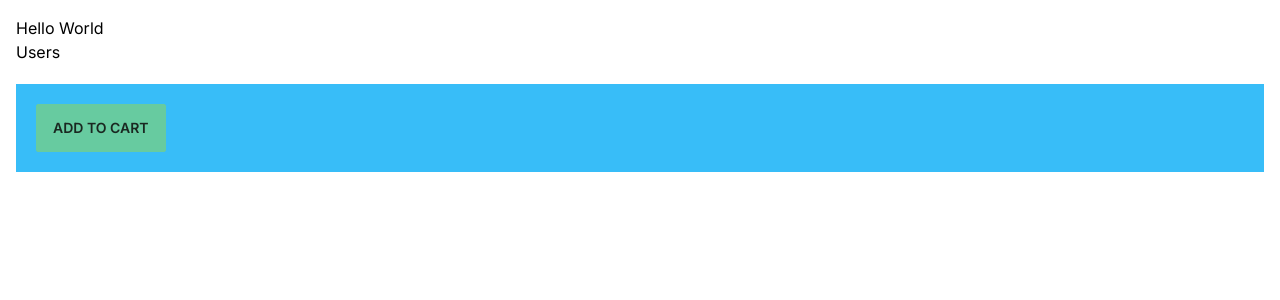
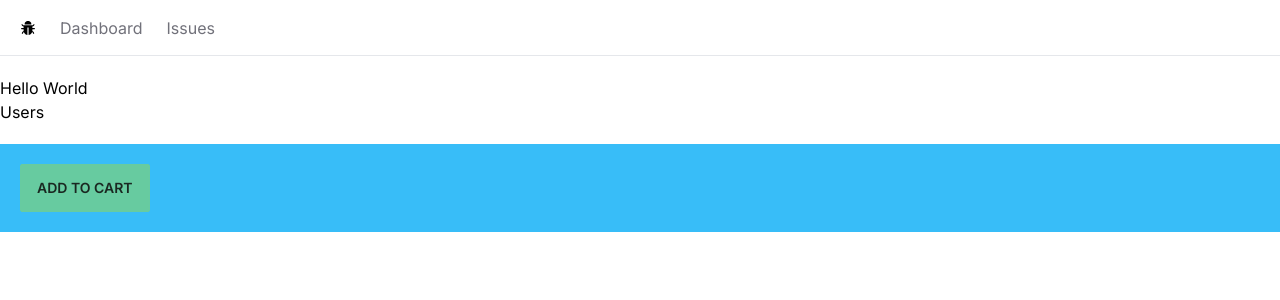
Before and after one commit to mihaighise/nextjs-demo-app, a Next.js app: page / in a window 1280 px wide. Shown: the top 300 px of the page. Built offline with nearby package versions, Linux system fonts and the light colour scheme.

Commit message:
Build the navbar

```diff
--- /dev/null
+++ b/app/NavBar.tsx
@@ -0,0 +1,24 @@
+import Link from "next/link"
+import { AiFillBug } from 'react-icons/ai'
+
+const NavBar = () => {
+    const links  = [
+        { label: 'Dashboard', href: '/'},
+        { label: 'Issues', href: '/issues'}
+    ]
+
+  return (
+    <nav className="flex space-x-6 border-b mb-5 px-5 h-14 items-center">
+        <Link href="/"><AiFillBug></AiFillBug></Link>
+        <ul className="flex space-x-6">
+            { links.map(link =>
+                <Link key={link.label}
+                    className="text-zinc-500 hover:text-zinc-800 transition-colors"
+                    href={link.href}
+                >{link.label}</Link>)}
+        </ul>
+    </nav>
+  )
+}
+
+export default NavBar
--- a/app/globals.css
+++ b/app/globals.css
@@ -14,5 +14,4 @@
 
 body {
   color: rgb(var(--foreground-rgb));
-  padding: 1rem;
 }
--- a/app/layout.tsx
+++ b/app/layout.tsx
@@ -1,5 +1,6 @@
 import type { Metadata } from 'next'
 import { Inter } from 'next/font/google'
+import NavBar from './NavBar'
 import './globals.css'
 
 const inter = Inter({ subsets: ['latin'] })
@@ -16,7 +17,10 @@
 }) {
   return (
     <html lang="en" data-theme="corporate">
-      <body className={inter.className}>{children}</body>
+      <body className={inter.className}>
+        <NavBar></NavBar>
+        <main>{children}</main>
+      </body>
     </html>
   )
 }
--- a/package.json
+++ b/package.json
@@ -19,6 +19,7 @@
     "postcss": "8.4.31",
     "react": "18.2.0",
     "react-dom": "18.2.0",
+    "react-icons": "^4.11.0",
     "tailwindcss": "3.3.5",
     "typescript": "5.2.2"
   },
```
Also changed, not shown: 1 other file (tests, documents, lock files or other folders).
